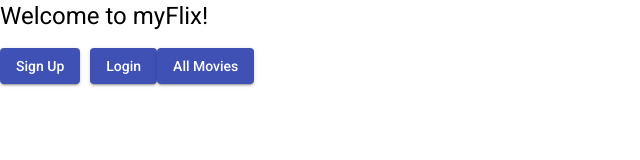
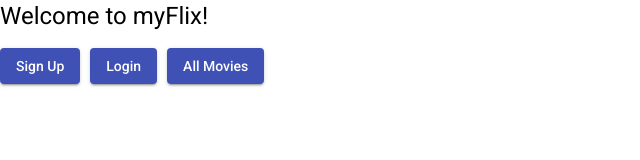
Before and after one commit to acevelyn/myFlix-Angular-client, an Angular app: page / in a window 1280 px wide. Shown: the top 160 px of the page, without its empty margins (0-640 px from the left). Built offline with nearby package versions, Linux system fonts and the light colour scheme.

Commit message:
Update app.component.html

```diff
--- a/src/app/app.component.html
+++ b/src/app/app.component.html
@@ -6,10 +6,10 @@
     <button mat-raised-button (click)="openUserRegistrationDialog()" style="margin-right: 10px;" color="primary">
       Sign Up
     </button>
-    <button mat-raised-button (click)="openLoginForm()" color="primary">
+    <button mat-raised-button (click)="openLoginForm()" style="margin-right: 10px;" color="primary">
       Login
     </button>
-    <button mat-raised-button (click)="openMoviesDialog()" color="primary">
+    <button mat-raised-button (click)="openMoviesDialog()" style="margin-right: 10px;" color="primary">
       All Movies
     </button>
   </div>
```
